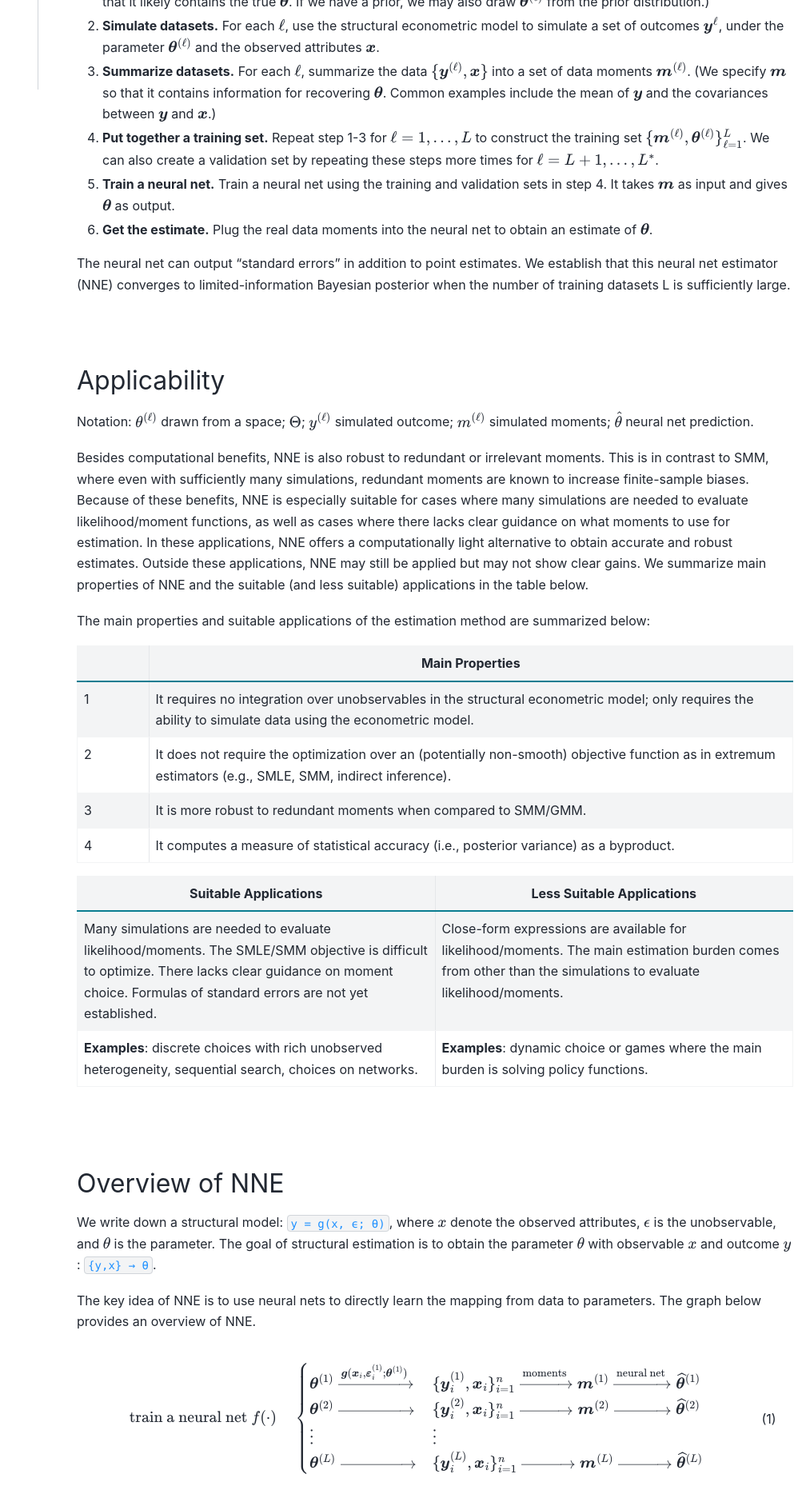
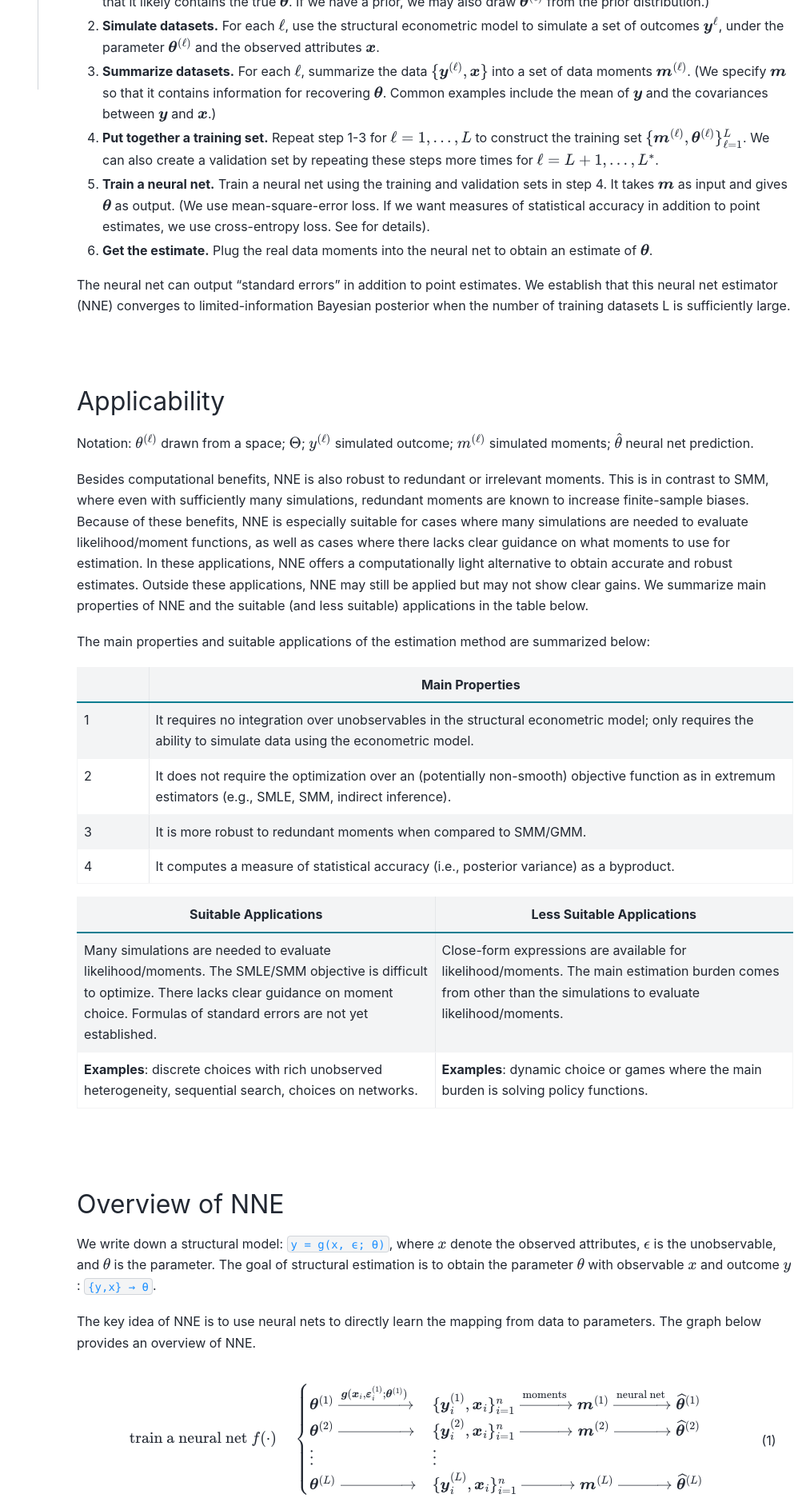
Before and after one commit to nnehome/nnehome.github.io, a Sphinx documentation site: the page built from docs/source/home/home.rst, in a window 1280 px wide. Shown: the part 1757-3640 px from the top of the page at 80% size, without its empty margins (272-1280 px from the left). Built offline with Sphinx 7.4.7 and the PyData theme 0.15.4, drawn with Linux system fonts in a browser that asks for light colours.

Commit message:
some change

```diff
--- a/docs/source/home/home.rst
+++ b/docs/source/home/home.rst
@@ -64,7 +64,7 @@
 
 #. **Put together a training set.** Repeat step 1-3 for :math:`\ell=1,...,L` to construct the training set :math:`\{\boldsymbol{m}^{(\ell)},\boldsymbol{\theta}^{(\ell)}\}_{\ell=1}^{L}`. We can also create a validation set by repeating these steps more times for :math:`\ell=L+1,...,L^{*}`.
 
-#. **Train a neural net.** Train a neural net using the training and validation sets in step 4. It takes :math:`\boldsymbol{m}` as input and gives :math:`\boldsymbol{\theta}` as output.
+#. **Train a neural net.** Train a neural net using the training and validation sets in step 4. It takes :math:`\boldsymbol{m}` as input and gives :math:`\boldsymbol{\theta}` as output. (We use mean-square-error loss. If we want measures of statistical accuracy in addition to point estimates, we use cross-entropy loss. See for details).
 
 #. **Get the estimate.** Plug the real data moments into the neural net to obtain an estimate of :math:`\boldsymbol{\theta}`.
 
```
